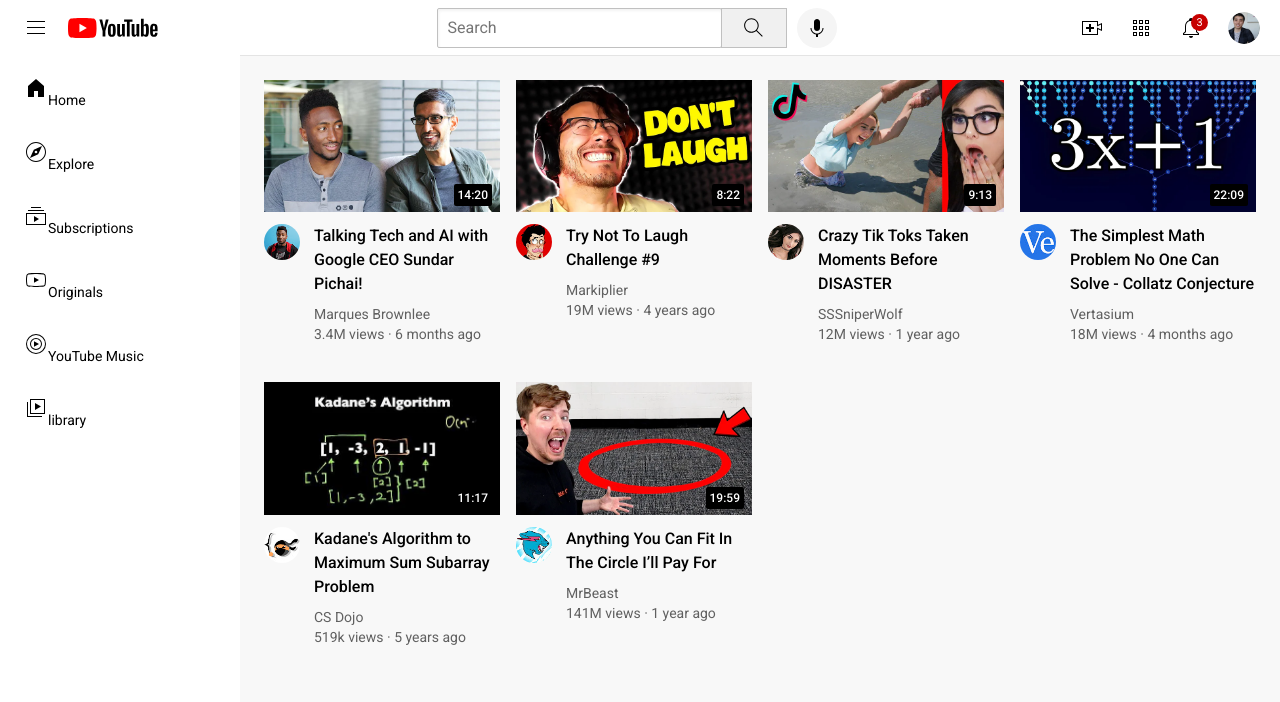
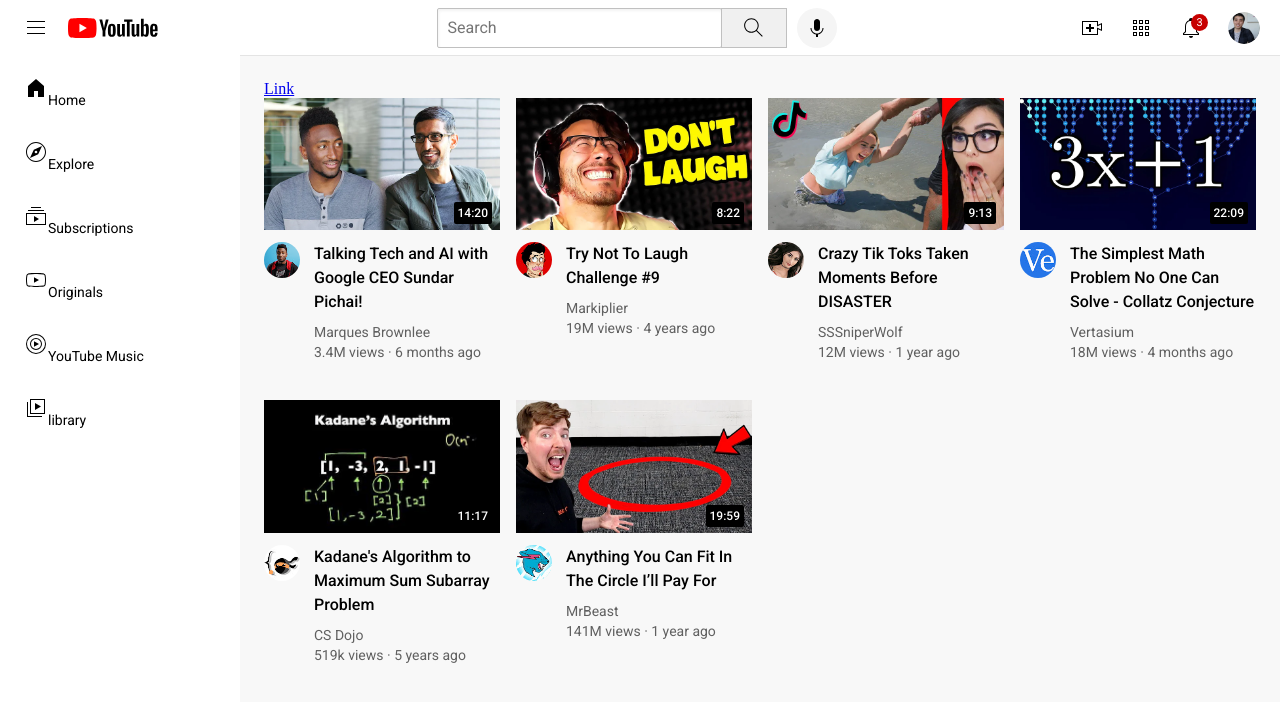
Before and after one commit to zolyndo/ytclone-website, a plain HTML site: page index.html in a window 1280 px wide. Drawn offline with Linux system fonts and the light colour scheme.

Commit message:
Update index.html

```diff
--- a/index.html
+++ b/index.html
@@ -12,6 +12,7 @@
         <link rel="stylesheet" href="styles/sidebar.css">
     </head>
     <body>
+         <div><a href="linkfile.html">Link</a></div>
         <!--semantic element same as a <div> (have meaning to screen readers)-->
         <header class="header"> <!--works same way as a div exept its for the robots-->
             <div class="left-section">
```
